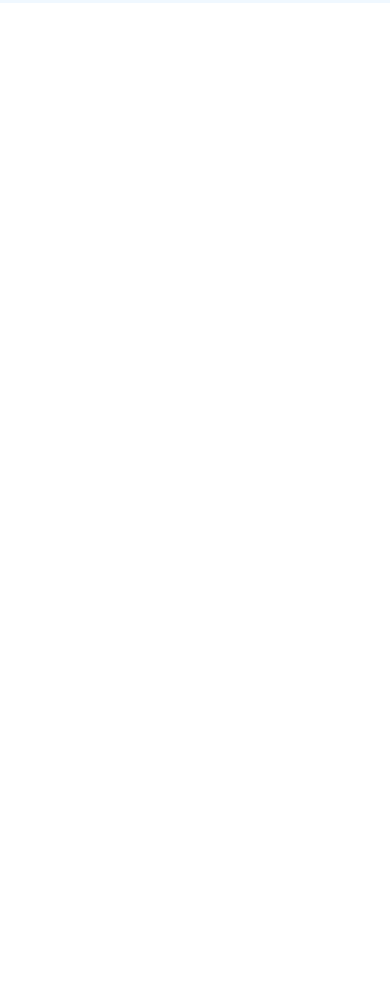
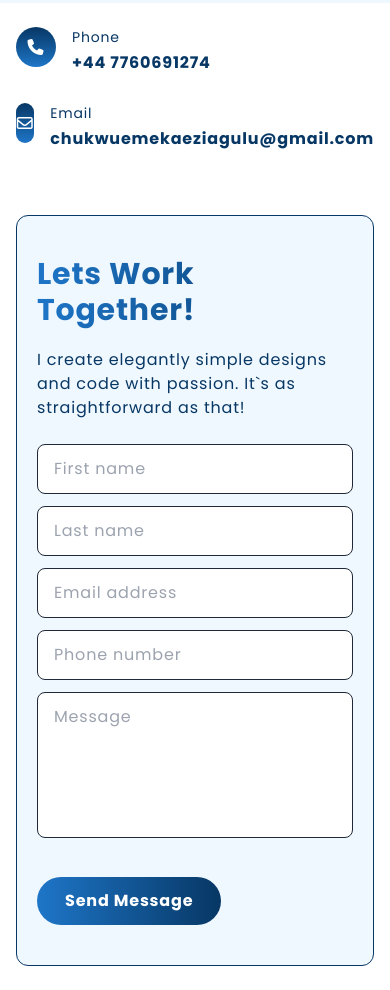
Before and after one commit to EmmyRecent/My-portfolio, a React (Vite) app: page / in a window 390 px wide. Shown: the part 4300-5290 px from the top of the page. Before the commit the page ends 4303 px from the top, so only its background shows below. Built offline with nearby package versions, Linux system fonts and the light colour scheme; a web font is replaced by a local one.

Commit message:
Add contact section

```diff
--- a/src/components/App.jsx
+++ b/src/components/App.jsx
@@ -1,4 +1,4 @@
-import { Nav, Hero, Services, Projects, Skills } from "../sections";
+import { Nav, Hero, Services, Projects, Skills, Contact } from "../sections";
 
 const App = () => (
   <>
@@ -9,6 +9,7 @@ const App = () => (
       <Services />
       <Projects />
       <Skills />
+      <Contact />
     </main>
   </>
 );
--- a/src/components/Button.jsx
+++ b/src/components/Button.jsx
@@ -1,10 +1,13 @@
-const Button = ({ label, onLoad }) => {
+const Button = ({ label, onLoad, type }) => {
   return (
     <button
-      className="btn lg:ml-8"
-      onClick={() => {
+      className={`btn ${type ? "lg:ml-0" : "lg:ml-8"}`}
+      onClick={(e) => {
         {
           onLoad && onLoad();
+        }
+        {
+          type && e.preventDefault();
         }
       }}
     >
--- /dev/null
+++ b/src/components/InputArea.jsx
@@ -0,0 +1,26 @@
+import Button from "./Button";
+
+const InputArea = () => {
+  return (
+    <div className="mt-7 space-y-3">
+      <div className="flex flex-col items-center gap-3 md:flex-row">
+        <input type="text" placeholder="First name" name="fName" />
+        <input type="text" placeholder="Last name" name="lName" />
+      </div>
+
+      <div className="flex flex-col items-center gap-3 md:flex-row">
+        <input type="email" placeholder="Email address" name="email" />
+        <input type="text" placeholder="Phone number" name="phone" />
+      </div>
+
+      <div>
+        <textarea name="message" rows={5} placeholder="Message"></textarea>
+        <div className="mt-8">
+          <Button label="Send Message" type="submit" />
+        </div>
+      </div>
+    </div>
+  );
+};
+
+export default InputArea;
--- a/src/constants/index.js
+++ b/src/constants/index.js
@@ -141,3 +141,12 @@ export const skills = [
     iconURL: wp,
   },
 ];
+
+export const contact = [
+  { label: "Phone", medium: "+44 7760691274", iconClass: "fa-solid fa-phone" },
+  {
+    label: "Email",
+    medium: "chukwuemekaeziagulu@gmail.com",
+    iconClass: "fa-regular fa-envelope",
+  },
+];
--- a/src/index.css
+++ b/src/index.css
@@ -22,6 +22,22 @@
 
   section {
     @apply py-6 md:pb-20 md:pt-28;
+  }
+
+  textarea {
+    @apply resize-none;
+  }
+
+  input,
+  textarea {
+    @apply w-full rounded-lg border border-gray-800 px-4 py-3 dark:bg-darkBodyColor;
+  }
+
+  input:focus,
+  input:active,
+  textarea:focus,
+  textarea:active {
+    @apply border-primaryColorLight outline-none;
   }
 }
 
--- /dev/null
+++ b/src/sections/Contact.jsx
@@ -0,0 +1,47 @@
+import InputArea from "../components/InputArea";
+import { contact } from "../constants";
+
+const Contact = () => {
+  return (
+    <section>
+      <div className="wrapper">
+        <div className="flex flex-col gap-16 md:flex-row-reverse md:items-center md:gap-5">
+          {/* Content */}
+          <div className="flex-1 space-y-7 md:space-y-10 lg:pl-20 xl:pl-40">
+            {contact.map((i, index) => (
+              <div key={index} className="flex items-start gap-4">
+                <div className="grid h-10 w-10 place-content-center rounded-full bg-gradient-to-b from-primaryColor to-primaryColorLight text-whiteColor lg:h-14 lg:w-14">
+                  <i className={i.iconClass}></i>
+                </div>
+
+                <div className="space-y-1">
+                  <p className="text-sm">{i.label}</p>
+                  <p className="cursor-pointer font-bold duration-300 hover:text-primaryColorLight">
+                    {i.medium}
+                  </p>
+                </div>
+              </div>
+            ))}
+          </div>
+
+          {/* Contact form */}
+          <form className="flex-1 space-y-3 rounded-xl border border-primaryColor bg-sectionColor px-5 py-10 dark:bg-darkSectionColor">
+            {/* Subtitle and description */}
+            <div className="flex flex-col">
+              <h2 className="subtitle capitalize">Lets Work together!</h2>
+              <p className="max-w-2xl py-3">
+                I create elegantly simple designs and code with passion. It`s as
+                straightforward as that!
+              </p>
+            </div>
+
+            {/* Input area */}
+            <InputArea />
+          </form>
+        </div>
+      </div>
+    </section>
+  );
+};
+
+export default Contact;
--- a/src/sections/index.js
+++ b/src/sections/index.js
@@ -3,5 +3,6 @@ import Hero from "../sections/Hero";
 import Services from "../sections/Services";
 import Projects from "../sections/Projects";
 import Skills from "../sections/Skills";
+import Contact from "../sections/Contact";
 
-export { Nav, Hero, Services, Projects, Skills };
+export { Nav, Hero, Services, Projects, Skills, Contact };
```
